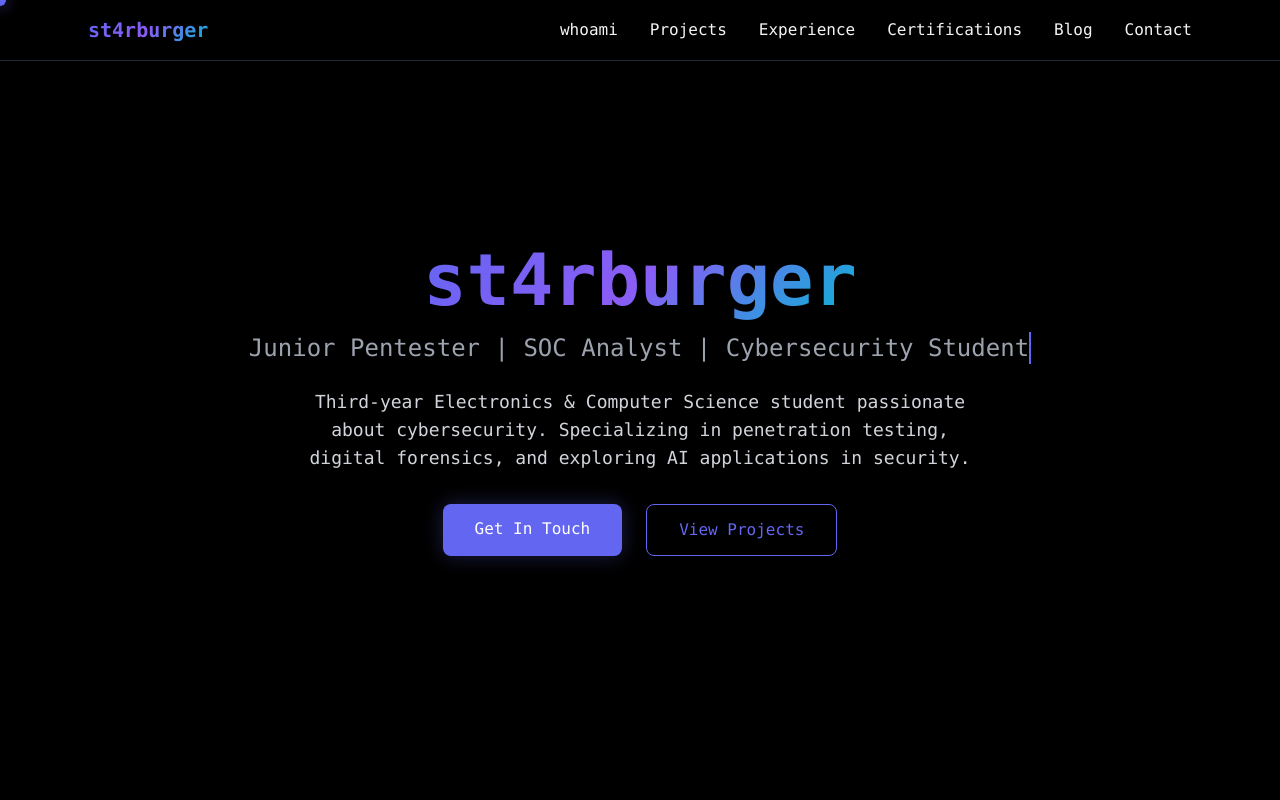
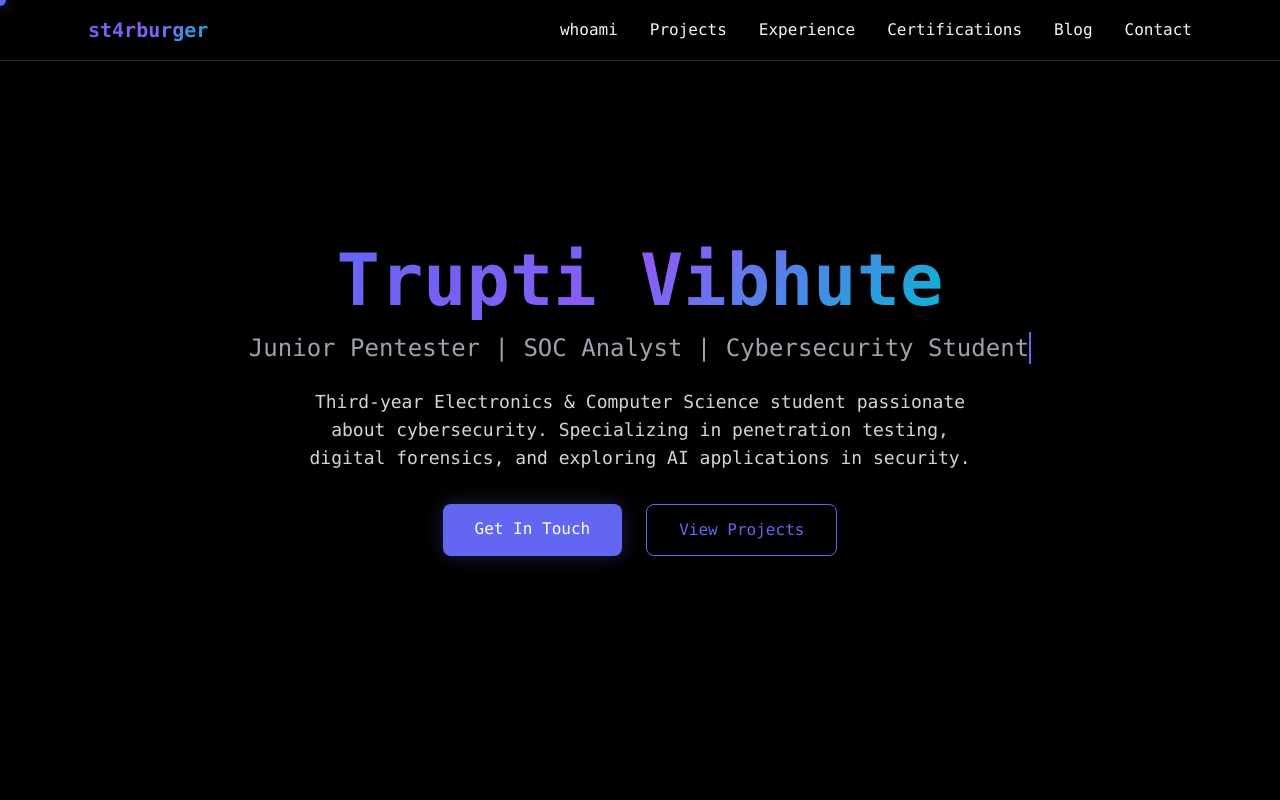
Before and after one commit to st4rburg3r/st4rburg3r.github.io, a plain HTML site: page index.html in a window 1280 px wide. Shown: the top 800 px of the page. Drawn offline with nearby package versions, Linux system fonts and the light colour scheme.

Commit message:
trupti vibhute

```diff
--- a/index.html
+++ b/index.html
@@ -155,7 +155,7 @@
     <div class="text-center max-w-4xl">
       <div class="mb-8">
         <h1 class="text-5xl md:text-7xl font-bold mb-4">
-          <span class="gradient-text">st4rburger</span>
+          <span class="gradient-text">Trupti Vibhute</span>
         </h1>
         <div class="text-xl md:text-2xl text-gray-400 mb-6 typing-animation whitespace-nowrap">
           Junior Pentester | SOC Analyst | Cybersecurity Student
```
